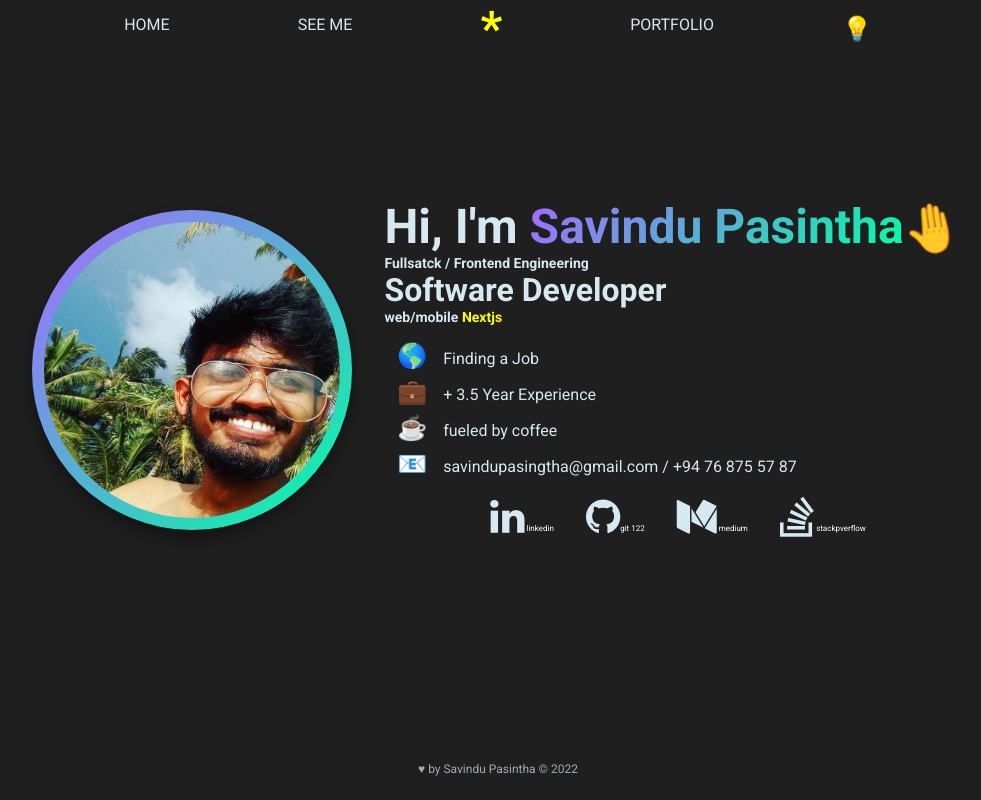
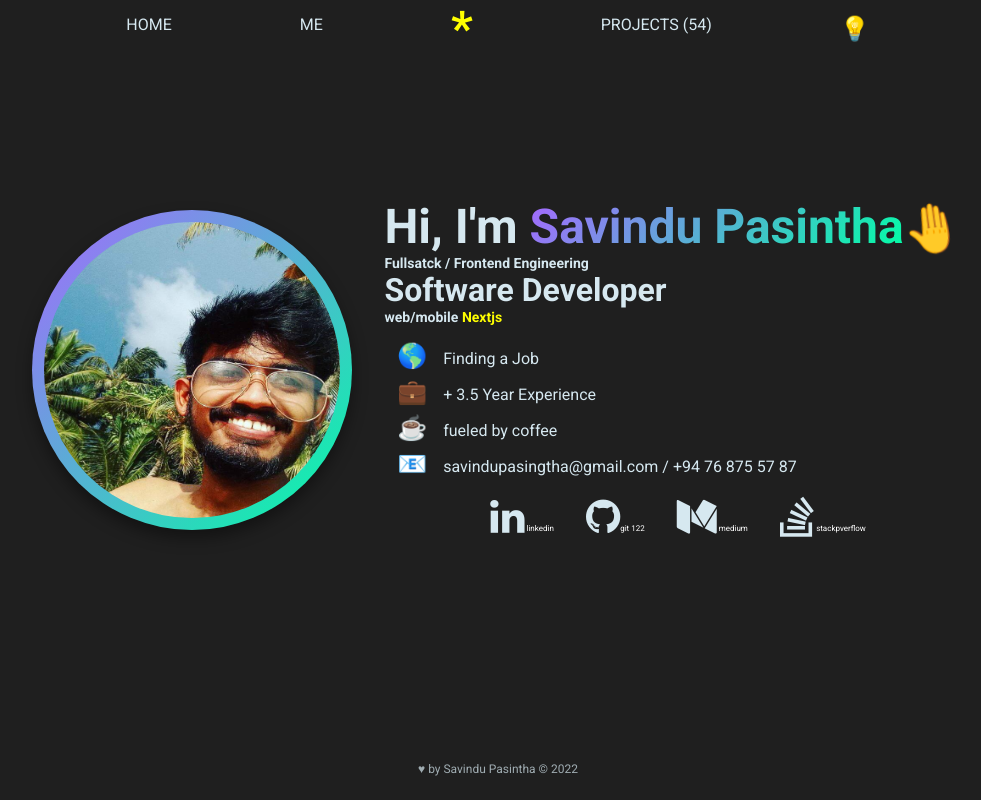
Before and after one commit to savindu-pasintha/new-portfolio, a React (Create React App) app: page / in a window 1280 px wide. Shown: the whole page, without its empty margins (142-1123 px from the left). Built offline with nearby package versions, Linux system fonts and the light colour scheme; the HTML template or start-up script is replaced by a standard one.

Commit message:
by savindu

```diff
--- a/src/components/Navbar.js
+++ b/src/components/Navbar.js
@@ -5,6 +5,9 @@ import { Link, useLocation } from 'react-router-dom'
 import { Box } from '@mui/material'
 import { info } from '../info/Info'
 
+const countOfProjects = info?.portfolio.length
+  ? `(${info?.portfolio.length + 19})`
+  : ''
 const links = [
   {
     name: 'Home',
@@ -12,7 +15,7 @@ const links = [
     active: 'Home',
   },
   {
-    name: 'See me',
+    name: 'Me',
     to: '/about',
     active: 'About',
   },
@@ -25,7 +28,7 @@ const links = [
   },
 
   {
-    name: 'Portfolio',
+    name: `Projects ${countOfProjects}`,
     to: '/portfolio',
     active: 'Portfolio',
   },
```
